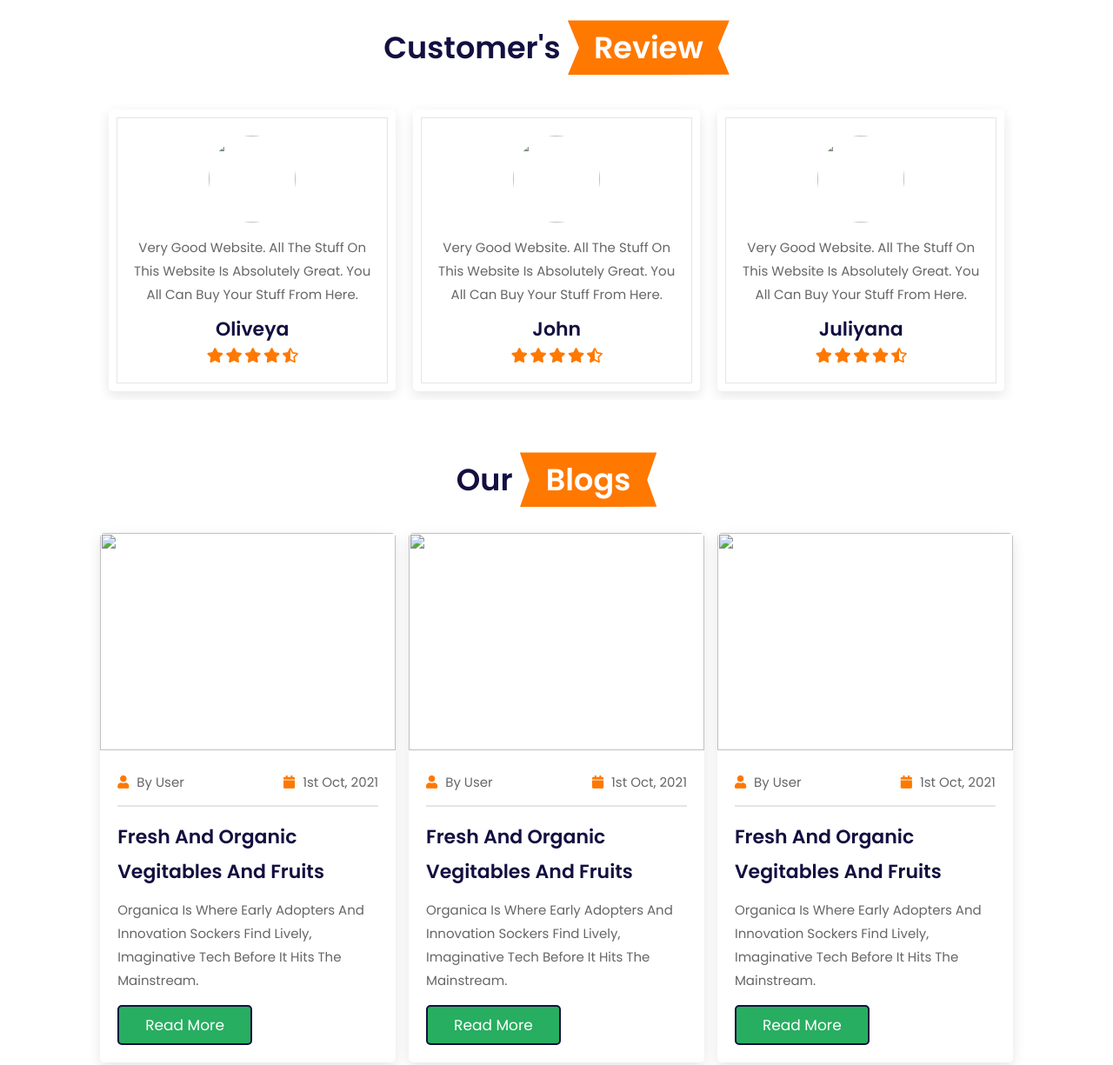
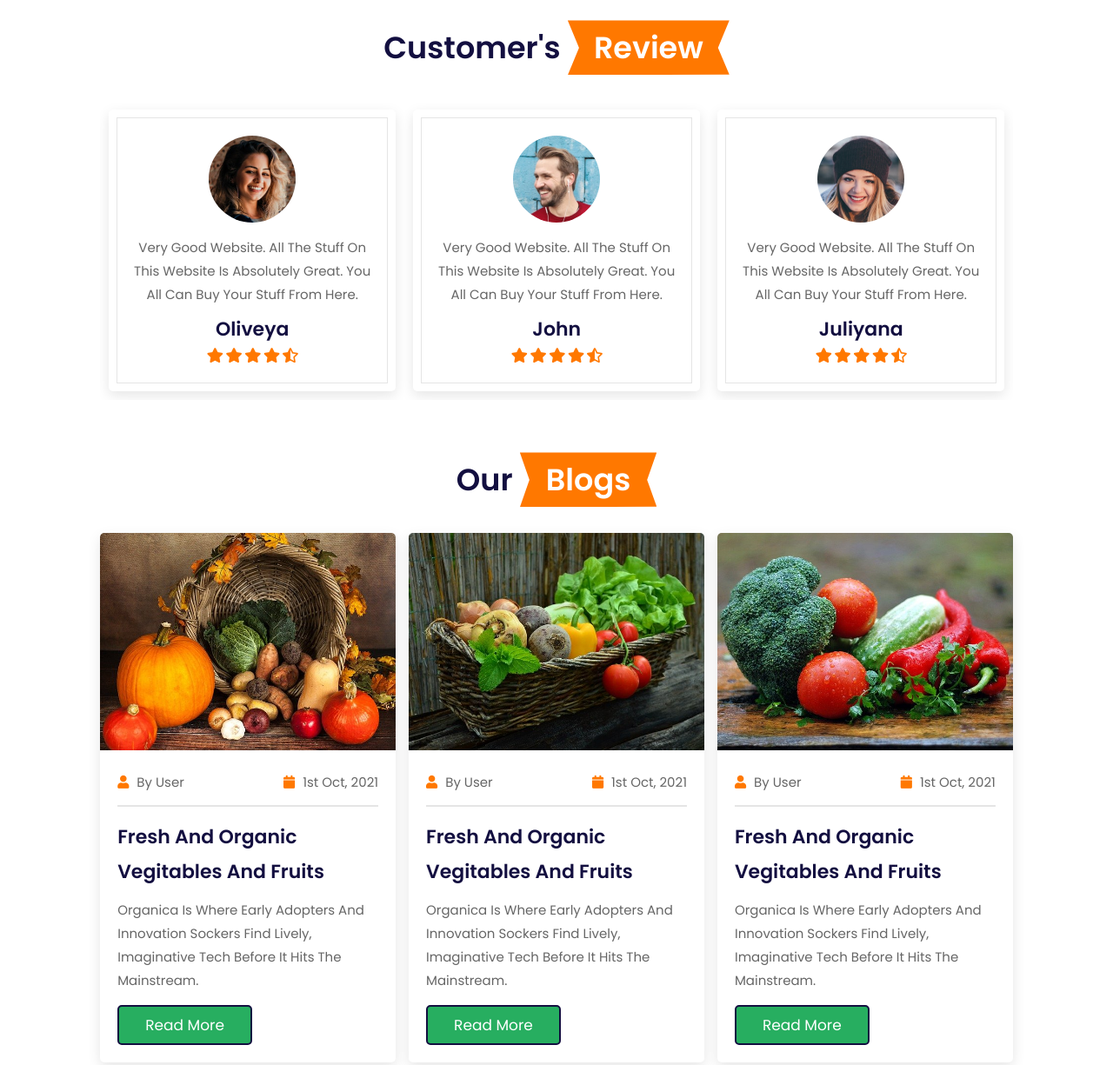
Before and after one commit to Mrpantji/giggels-goods, a plain HTML site: page index.html in a window 1280 px wide. Shown: the part 3000-4225 px from the top of the page at 87% size. Drawn offline with nearby package versions, Linux system fonts and the light colour scheme; files whose address does not match are found by name.

Commit message:
Update index.html

```diff
--- a/index.html
+++ b/index.html
@@ -324,7 +324,7 @@
         <div class="swiper-wrapper">
 
             <div class="swiper-slide box">
-                <img src="image/pic-1.png" alt="">
+                <img src="pic-1.png" alt="">
                 <p>Very good website. All the stuff on this website is absolutely great. You all can buy your stuff from here.</p>
                 <h3>john</h3>
                 <div class="stars">
@@ -337,7 +337,7 @@
             </div>
 
             <div class="swiper-slide box">
-                <img src="image/pic-2.png" alt="">
+                <img src="pic-2.png" alt="">
                 <p>Very good website. All the stuff on this website is absolutely great. You all can buy your stuff from here.</p>
                 <h3>Juliyana</h3>
                 <div class="stars">
@@ -350,7 +350,7 @@
             </div>
 
             <div class="swiper-slide box">
-                <img src="image/pic-3.png" alt="">
+                <img src="pic-3.png" alt="">
                 <p>Very good website. All the stuff on this website is absolutely great. You all can buy your stuff from here.</p>
                 <h3>Jonathon</h3>
                 <div class="stars">
@@ -363,7 +363,7 @@
             </div>
 
             <div class="swiper-slide box">
-                <img src="image/pic-4.png" alt="">
+                <img src="pic-4.png" alt="">
                 <p>Very good website. All the stuff on this website is absolutely great. You all can buy your stuff from here.</p>
                 <h3>Oliveya</h3>
                 <div class="stars">
@@ -388,7 +388,7 @@
     <div class="box-container">
 
         <div class="box">
-            <img src="image/blog-1.jpg" alt="">
+            <img src="blog-1.jpg" alt="">
             <div class="content">
                 <div class="icons">
                     <a href="#"> <i class="fas fa-user"></i> by user </a>
@@ -401,7 +401,7 @@
         </div>
 
         <div class="box">
-            <img src="image/blog-2.jpg" alt="">
+            <img src="blog-2.jpg" alt="">
             <div class="content">
                 <div class="icons">
                     <a href="#"> <i class="fas fa-user"></i> by user </a>
@@ -414,7 +414,7 @@
         </div>
 
         <div class="box">
-            <img src="image/blog-3.jpg" alt="">
+            <img src="blog-3.jpg" alt="">
             <div class="content">
                 <div class="icons">
                     <a href="#"> <i class="fas fa-user"></i> by user </a>
@@ -466,7 +466,7 @@
             <p>subscribe for latest updates</p>
             <input type="email" placeholder="your email" class="email">
             <input type="submit" value="subscribe" class="btn">
-            <img src="image/payment.png" class="payment-img" alt="">
+            <img src="payment.png" class="payment-img" alt="">
         </div>
 
     </div>
```
